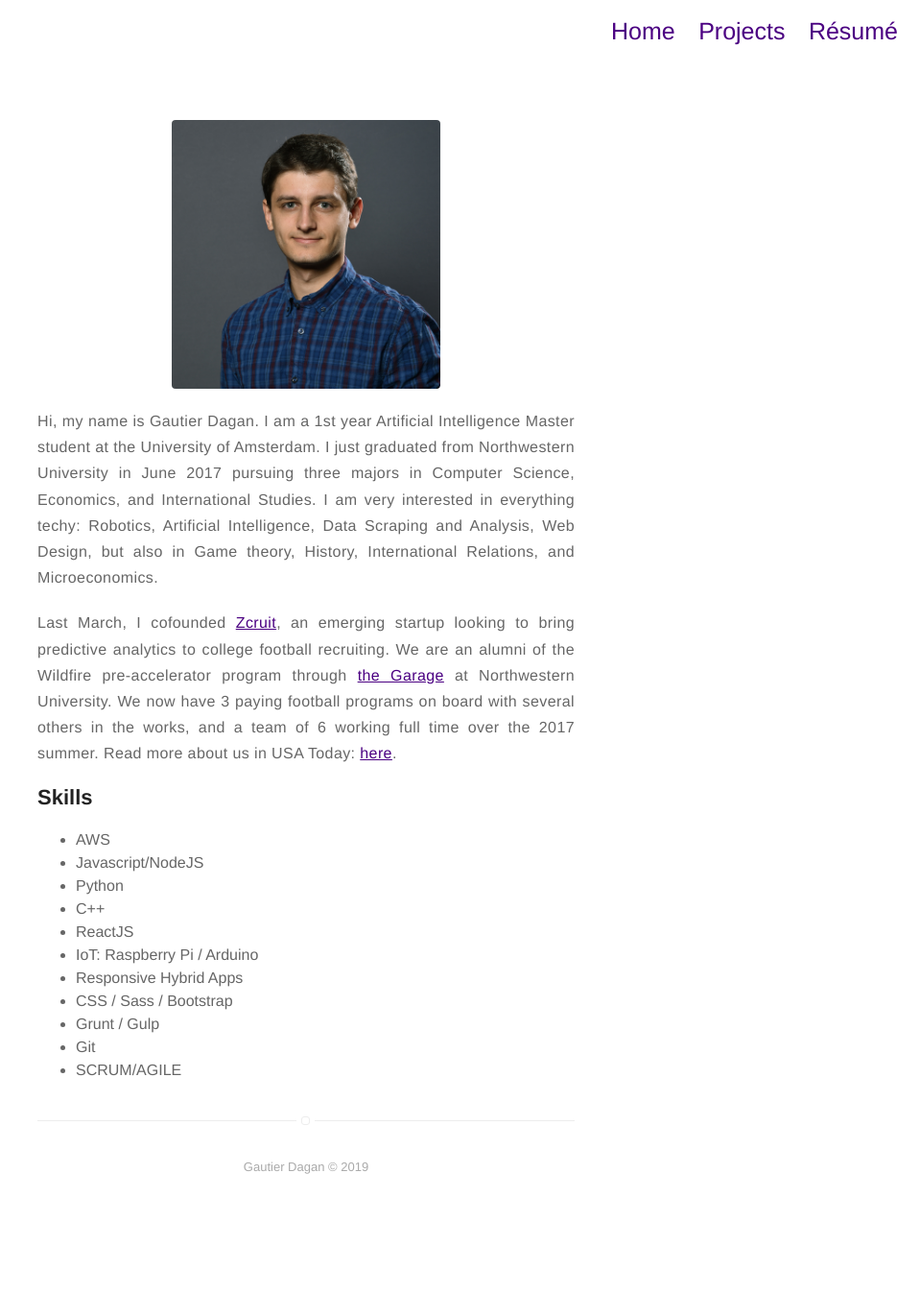
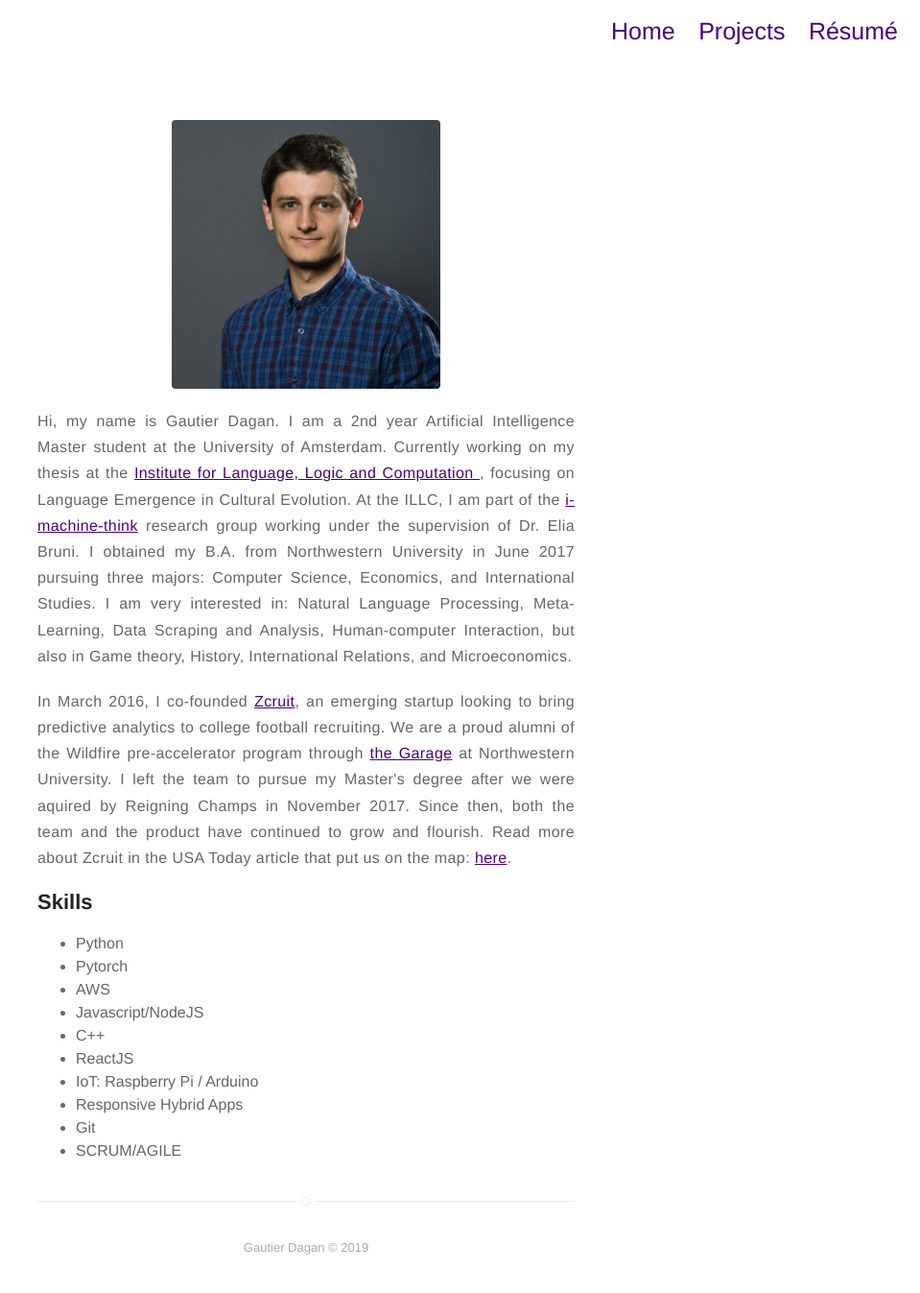
Before and after one commit to gautierdag/Gautier-Dagan, a Jekyll site: the page built from about.md, in a window 1280 px wide. Shown: the whole page at 96% size, without its empty margins (321-1280 px from the left). Built offline with Jekyll 4.4.1, drawn with Linux system fonts in a browser that asks for light colours; before the commit the page ends 1263 px from its top, so only the background shows below that.

Commit message:
small about page update

```diff
--- a/about.md
+++ b/about.md
@@ -4,27 +4,25 @@ layout: page
 ---
 ![Profile Image]({{ site.url }}/{{ site.picture }})
 
-<p>Hi, my name is Gautier Dagan. I am a 1st year Artificial Intelligence Master student at the University of Amsterdam. I just graduated from Northwestern University in June 2017 pursuing three majors in Computer Science, Economics, and International Studies. I am very interested in everything techy: Robotics, Artificial Intelligence, Data Scraping and Analysis, Web Design,
-but also in Game theory, History, International Relations, and Microeconomics.</p>
+<p>Hi, my name is Gautier Dagan. I am a 2nd year Artificial Intelligence Master student at the University of Amsterdam. Currently working on my thesis at the <a href="https://www.illc.uva.nl/" target="_blank"> Institute for Language, Logic and Computation </a>, focusing on Language Emergence in Cultural Evolution. At the ILLC, I am part of the <a href="http://i-machine-think.github.io/" target="_blank">i-machine-think</a> research group working under the supervision of Dr. Elia Bruni. I obtained my B.A. from Northwestern University in June 2017 pursuing three majors: Computer Science, Economics, and International Studies. I am very interested in: Natural Language Processing, Meta-Learning, Data Scraping and Analysis, Human-computer Interaction, but also in Game theory, History, International Relations, and Microeconomics.</p>
 
-<p>Last March, I cofounded <a href="http://zcruit.co" target="_blank">Zcruit</a>, an emerging startup looking to bring predictive analytics to college football recruiting. We are an alumni of the Wildfire pre-accelerator program through <a href="http://thegarage.northwestern.edu/">the Garage</a> at Northwestern University. We now have 3 paying football programs on board with several others in the works, and a team of 6 working full time over the 2017 summer.
+<p>In March 2016, I co-founded <a href="http://zcruit.com" target="_blank">Zcruit</a>, an emerging startup looking to bring predictive analytics to college football recruiting. We are a proud alumni of the Wildfire pre-accelerator program through <a href="http://thegarage.northwestern.edu/">the Garage</a> at Northwestern University. I left the team to pursue my Master's degree after we were aquired by Reigning Champs in November 2017. Since then, both the team and the product have continued to grow and flourish.
 
-Read more about us in USA Today: <a href="https://www.usatoday.com/story/sports/ncaaf/2017/01/23/analytical-approach-inexact-science-recruiting/96963326/" target="_blank">here</a>.
+Read more about Zcruit in the USA Today article that put us on the map: <a href="https://www.usatoday.com/story/sports/ncaaf/2017/01/23/analytical-approach-inexact-science-recruiting/96963326/" target="_blank">here</a>.
 </p>
 
 
 <h2>Skills</h2>
 
 <ul class="skill-list">
+	<li>Python</li>
+	<li>Pytorch</li>
 	<li>AWS</li>
 	<li>Javascript/NodeJS</li>
-	<li>Python</li>
 	<li>C++</li>
 	<li>ReactJS</li>
 	<li>IoT: Raspberry Pi / Arduino</li>
 	<li>Responsive Hybrid Apps</li>
-	<li>CSS / Sass / Bootstrap</li>
-	<li>Grunt / Gulp</li>
 	<li>Git</li>
 	<li>SCRUM/AGILE</li>
 </ul>
```
